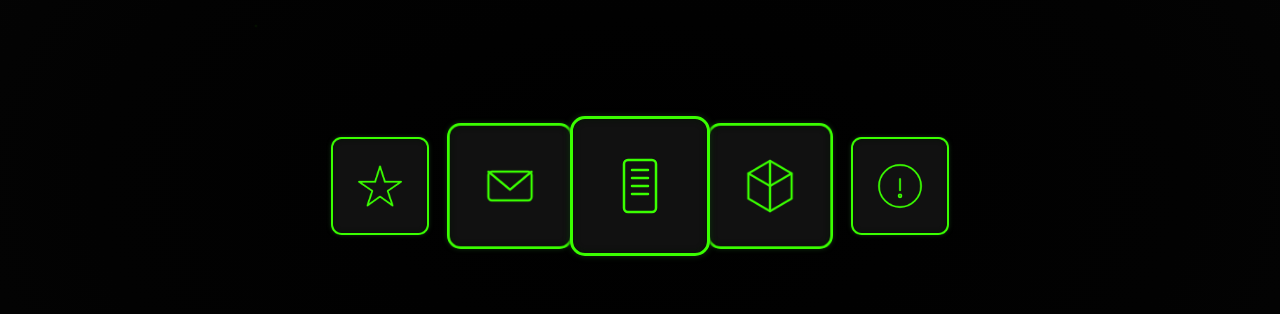
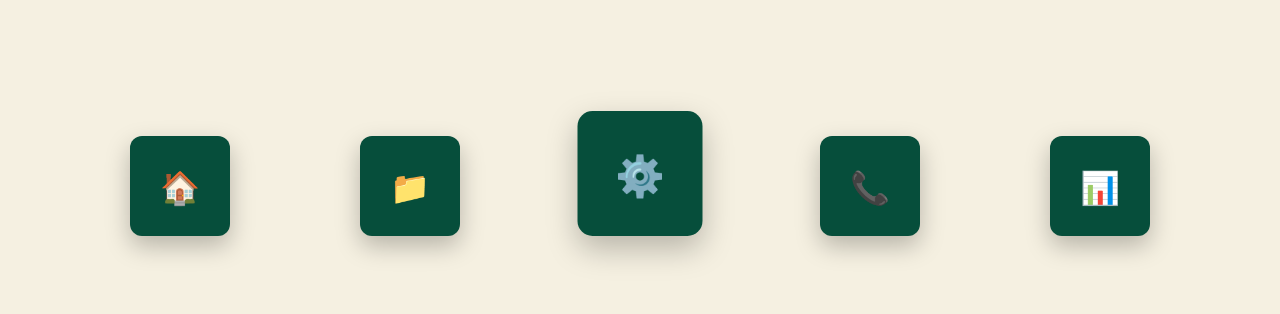
Before and after one commit to ophelia-xv/GALLERY, a plain HTML site: page index.html in a window 1280 px wide. Shown: the part 214-528 px from the top of the page. Drawn offline with Linux system fonts and the light colour scheme.

Commit message:
Update index.html

```diff
--- a/index.html
+++ b/index.html
@@ -1,215 +1,141 @@
 <!DOCTYPE html>
-<html lang="en" >
+<html lang="en">
 <head>
-  <meta charset="UTF-8" />
-  <meta name="viewport" content="width=device-width, initial-scale=1" />
-  <title>Disney Universe Style Menu - Smooth Scroll</title>
-  <link href="https://fonts.googleapis.com/css2?family=Orbitron:wght@900&display=swap" rel="stylesheet" />
+  <meta charset="UTF-8">
+  <title>Green Cube Scroll</title>
   <style>
-    /* Reset */
-    * {
-      box-sizing: border-box;
-      user-select: none;
-    }
     body {
       margin: 0;
-      height: 100vh;
-      overflow: hidden;
-      background:
-        radial-gradient(ellipse at center, #000 0%, #020202 60%, #050505 100%);
-      font-family: 'Orbitron', monospace;
+      background-color: #f5f0e1; /* Beige BG */
+      font-family: 'Segoe UI', sans-serif;
       display: flex;
       justify-content: center;
       align-items: center;
-      color: #fff;
-      perspective: 1200px;
-    }
-    /* starry bg */
-    body::before {
-      content: '';
-      position: fixed;
-      top: 0; left: 0; width: 100%; height: 100%;
-      background:
-        radial-gradient(2px 2px at 20% 30%, #3aff00, transparent),
-        radial-gradient(1.5px 1.5px at 70% 70%, #3aff00, transparent),
-        radial-gradient(2.5px 2.5px at 45% 80%, #3aff00, transparent),
-        radial-gradient(1px 1px at 90% 15%, #3aff00, transparent);
-      background-repeat: repeat;
-      background-size: 100% 100%;
-      z-index: -1;
-      opacity: 0.08;
-      animation: twinkle 6s infinite alternate;
-    }
-    @keyframes twinkle {
-      0%, 100% {opacity: 0.08;}
-      50% {opacity: 0.18;}
+      height: 100vh;
+      overflow: hidden;
     }
 
-    /* Container */
-    .carousel-container {
-      width: 820px;
-      height: 250px;
-      position: relative;
-      overflow: visible;
+    #cube-container {
+      display: flex;
+      justify-content: center;
+      align-items: flex-end;
+      gap: 20px;
+      transition: transform 0.3s ease;
+    }
+
+    .cube {
+      width: 100px;
+      height: 100px;
+      background-color: #064e3b; /* Dark green */
       display: flex;
       justify-content: center;
       align-items: center;
-      gap: 60px;
-      transform-style: preserve-3d;
+      color: #032d1f; /* Darker green for icons */
+      font-size: 32px;
+      border-radius: 12px;
+      box-shadow: 0 10px 25px rgba(0, 0, 0, 0.25); /* Cube shadow */
+      cursor: pointer;
+      position: relative;
+      transition: all 0.3s ease;
     }
 
-    /* Cube styles */
-    .cube {
-      position: absolute;
-      width: 140px;
-      height: 140px;
-      background: #111;
-      border: 3px solid #3aff00; /* Green outline, no neon */
-      border-radius: 15px;
-      box-shadow: inset 0 0 6px #051505;
-      display: flex;
-      justify-content: center;
-      align-items: center;
-      cursor: pointer;
-      transition:
-        transform 0.7s cubic-bezier(0.23,1,0.32,1),
-        border-color 0.4s ease;
-      will-change: transform;
-      filter: drop-shadow(0 0 3px #0f320f);
+    .cube:hover {
+      transform: translateY(-10px);
+      box-shadow: 0 12px 30px rgba(0, 0, 0, 0.35); /* Hover shadow */
     }
 
-    .cube svg {
-      width: 64px;
-      height: 64px;
-      fill: none;
-      stroke-width: 2.5;
-      stroke-linejoin: round;
-      stroke-linecap: round;
-      stroke: #3aff00;
-      transition: stroke 0.3s ease;
-    }
-    .cube:hover svg {
-      stroke: #8fff6f;
+    .cube.center {
+      transform: scale(1.2);
+      animation: bounce 2s infinite ease-in-out;
+      z-index: 5;
     }
 
-    /* Bounce animation for center cube */
-    @keyframes bounceCenter {
-      0%, 100% { transform: translateY(0); }
-      50% { transform: translateY(-12px); }
+    @keyframes bounce {
+      0%, 100% { transform: scale(1.2) translateY(0); }
+      50% { transform: scale(1.25) translateY(-10px); }
     }
 
+    .label {
+      position: absolute;
+      bottom: 110%;
+      background: #064e3b;
+      color: white;
+      padding: 5px 10px;
+      border-radius: 8px;
+      font-size: 14px;
+      white-space: nowrap;
+      opacity: 0;
+      transition: opacity 0.3s ease;
+      pointer-events: none;
+    }
+
+    .cube.center:hover .label {
+      opacity: 1;
+    }
   </style>
 </head>
 <body>
-  <div class="carousel-container" aria-label="Main Menu">
-    <!-- Cubes will be generated dynamically -->
-  </div>
+  <div id="cube-container"></div>
 
   <script>
-    const icons = {
-      sketchbook: `<svg viewBox="0 0 64 64" stroke="currentColor"><path d="M44 6H20a4 4 0 0 0-4 4v44a4 4 0 0 0 4 4h24a4 4 0 0 0 4-4V10a4 4 0 0 0-4-4z"/><path d="M24 16h16M24 24h16M24 32h16M24 40h16"/></svg>`,
-      model3d: `<svg viewBox="0 0 64 64" stroke="currentColor"><path d="M32 4l24 14v28L32 60 8 46V18z"/><path d="M32 60V4"/><path d="M56 18L32 32 8 18"/></svg>`,
-      about: `<svg viewBox="0 0 64 64" stroke="currentColor"><circle cx="32" cy="32" r="30"/><line x1="32" y1="22" x2="32" y2="38"/><circle cx="32" cy="46" r="2"/></svg>`,
-      contact: `<svg viewBox="0 0 64 64" stroke="currentColor"><rect x="8" y="16" width="48" height="32" rx="4" ry="4"/><polyline points="8,16 32,36 56,16"/></svg>`,
-      others: `<svg viewBox="0 0 64 64" stroke="currentColor"><polygon points="32 4 39 26 62 26 43 39 50 60 32 47 14 60 21 39 2 26 25 26"/></svg>`
-    };
-
-    const container = document.querySelector('.carousel-container');
-
     const menuItems = [
-      { id: 'others', icon: icons.others },
-      { id: 'contact', icon: icons.contact },
-      { id: 'sketchbook', icon: icons.sketchbook },
-      { id: 'model3d', icon: icons.model3d },
-      { id: 'about', icon: icons.about }
+      { icon: "🏠", label: "Home" },
+      { icon: "📁", label: "Files" },
+      { icon: "⚙️", label: "Settings" },
+      { icon: "📞", label: "Contact" },
+      { icon: "📊", label: "Stats" },
+      { icon: "📷", label: "Gallery" },
+      { icon: "🛒", label: "Shop" }
     ];
 
-    // We store current center index
-    let centerIndex = 2; // sketchbook start center
+    const layout = [-2, -1, 0, 1, 2];
+    let centerIndex = 2;
+    let cubes = [];
 
-    // Positions relative to center, X offsets and scale
-    const layout = [
-      { pos: -2, x: -260, scale: 0.7, zIndex: 1, yOffset: 0 },
-      { pos: -1, x: -130, scale: 0.9, zIndex: 3, yOffset: 0 },
-      { pos: 0, x: 0, scale: 1.4, zIndex: 10, yOffset: -10 }, // center cube bounces
-      { pos: 1, x: 130, scale: 0.9, zIndex: 3, yOffset: 0 },
-      { pos: 2, x: 260, scale: 0.7, zIndex: 1, yOffset: 0 }
-    ];
+    const container = document.getElementById('cube-container');
 
-    // Delay scroll timer
-    let scrollTimeout = null;
-    const scrollDelay = 400; // ms
-
-    // Bounce control
-    let lastCenterCube = null;
-
-    function createCube(item, pos) {
+    function createCube(item, offset) {
       const cube = document.createElement('div');
       cube.classList.add('cube');
-      cube.innerHTML = item.icon;
-      cube.dataset.id = item.id;
-      cube.style.zIndex = pos.zIndex;
-      // Initial transform setup
-      applyTransform(cube, pos);
+      if (offset === 0) cube.classList.add('center');
+
+      cube.innerHTML = `
+        <div>${item.icon}</div>
+        ${offset === 0 ? `<div class="label">${item.label}</div>` : ""}
+      `;
+
+      cube.style.transform = `translateX(${offset * 110}px)`;
+
       cube.addEventListener('mouseenter', () => {
-        if (scrollTimeout) clearTimeout(scrollTimeout);
-        scrollTimeout = setTimeout(() => {
-          const newIndex = menuItems.indexOf(item);
-          if (newIndex !== centerIndex) {
-            setCenterIndex(newIndex);
-          }
-        }, scrollDelay);
-      });
-      cube.addEventListener('mouseleave', () => {
-        if (scrollTimeout) {
-          clearTimeout(scrollTimeout);
-          scrollTimeout = null;
+        if (offset !== 0) {
+          setTimeout(() => {
+            centerIndex = (menuItems.indexOf(item));
+            updateCubes();
+          }, 400);
         }
       });
+
       cube.addEventListener('click', () => {
-        alert(`Clicked on ${item.id.toUpperCase()}`);
+        alert(`Clicked on ${item.label}`);
       });
+
       return cube;
     }
 
-    function applyTransform(cube, pos) {
-      // Compose transform with translateX, scale, translateY
-      cube.style.transform = `
-        translateX(${pos.x}px)
-        translateY(${pos.yOffset}px)
-        scale(${pos.scale})
-      `;
-      if (pos.pos === 0) {
-        // Center cube bounce animation
-        cube.style.animation = 'bounceCenter 1s ease infinite';
-      } else {
-        cube.style.animation = 'none';
-      }
-    }
-
-    function setCenterIndex(newIndex) {
-      centerIndex = (newIndex + menuItems.length) % menuItems.length;
-      updateCubes();
-    }
-
-    let cubes = [];
-
     function updateCubes() {
-      // Clear container
       container.innerHTML = '';
       cubes = [];
 
       for (let i = -2; i <= 2; i++) {
-        let idx = (centerIndex + i + menuItems.length) % menuItems.length;
-        const cube = createCube(menuItems[idx], layout[i + 2]);
+        const idx = (centerIndex + i + menuItems.length) % menuItems.length;
+        const cube = createCube(menuItems[idx], i);
         container.appendChild(cube);
         cubes.push(cube);
       }
     }
 
-    // Initial load
+    // First render
     updateCubes();
-
   </script>
 </body>
 </html>
```
